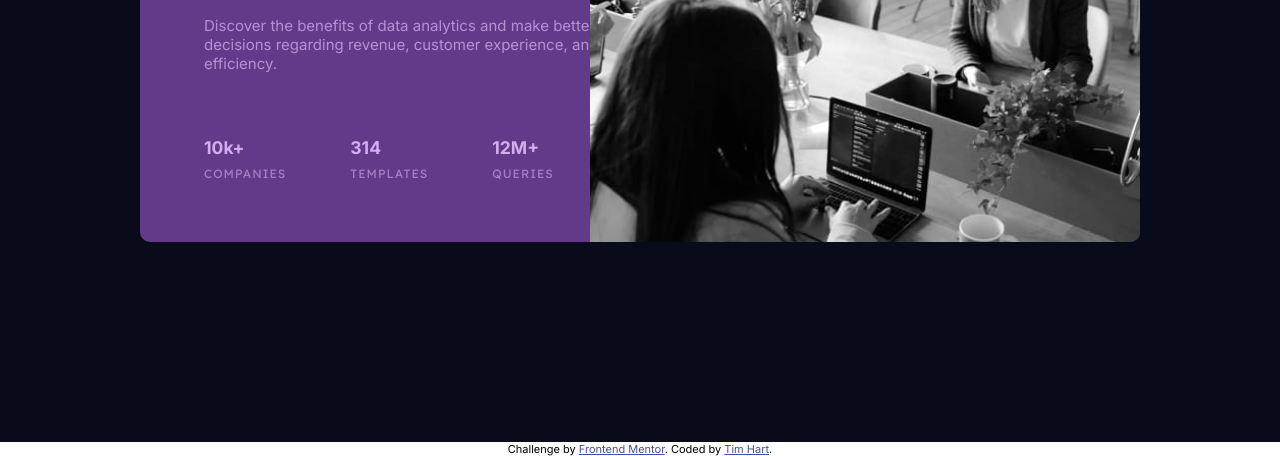
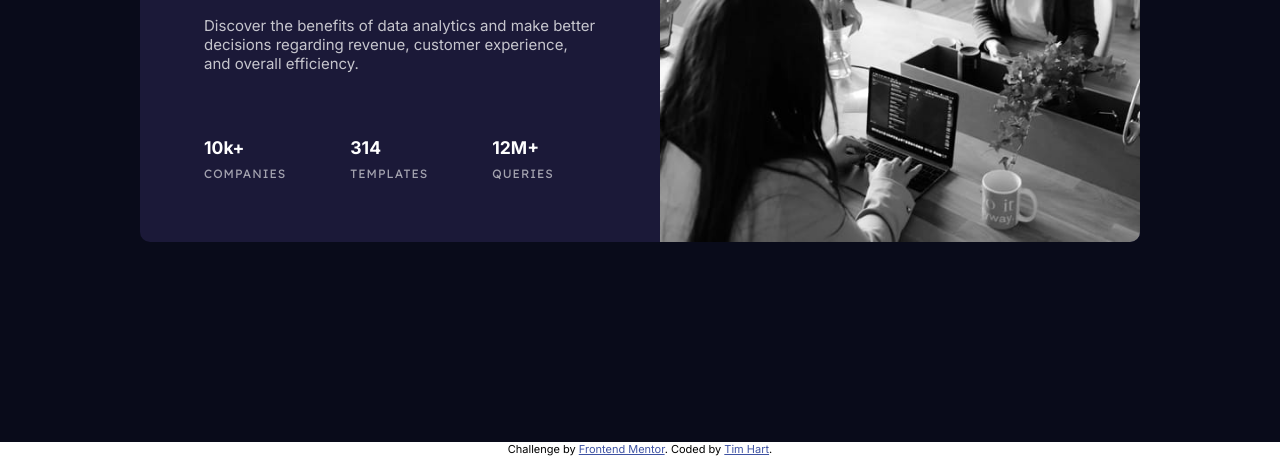
Before and after one commit to timhart83/stats_preview_card_component, a plain HTML site: page index.html in a window 1280 px wide. Shown: the part 358-814 px from the top of the page. Drawn offline with Linux system fonts and the light colour scheme.

Commit message:
near completion

```diff
--- a/index.html
+++ b/index.html
@@ -35,9 +35,7 @@
 						</div>
 					</div>
 				</div>
-				<div class="image-overlay">
-					<img class="card-image" src="images/image-header-desktop.jpg" alt="card image">
-				</div>
+				<img class="card-image" src="images/image-header-desktop.jpg" alt="card image">
 			</div>
 		</div>
 	</main>
--- a/style.css
+++ b/style.css
@@ -78,19 +78,7 @@ body {
     letter-spacing: 1px;
 }
 
-.image-overlay {
-    position: absolute;
-    top: 0;
-    right: 0;
-    width: 100%;
-    height: 100%;
-    background-color: hsla(277, 64%, 61%, 0.5);
-}
-
 .card-image {
-    position: absolute;
-    top: 0;
-    right: 0;
     width: 55%;
 }
 
```
